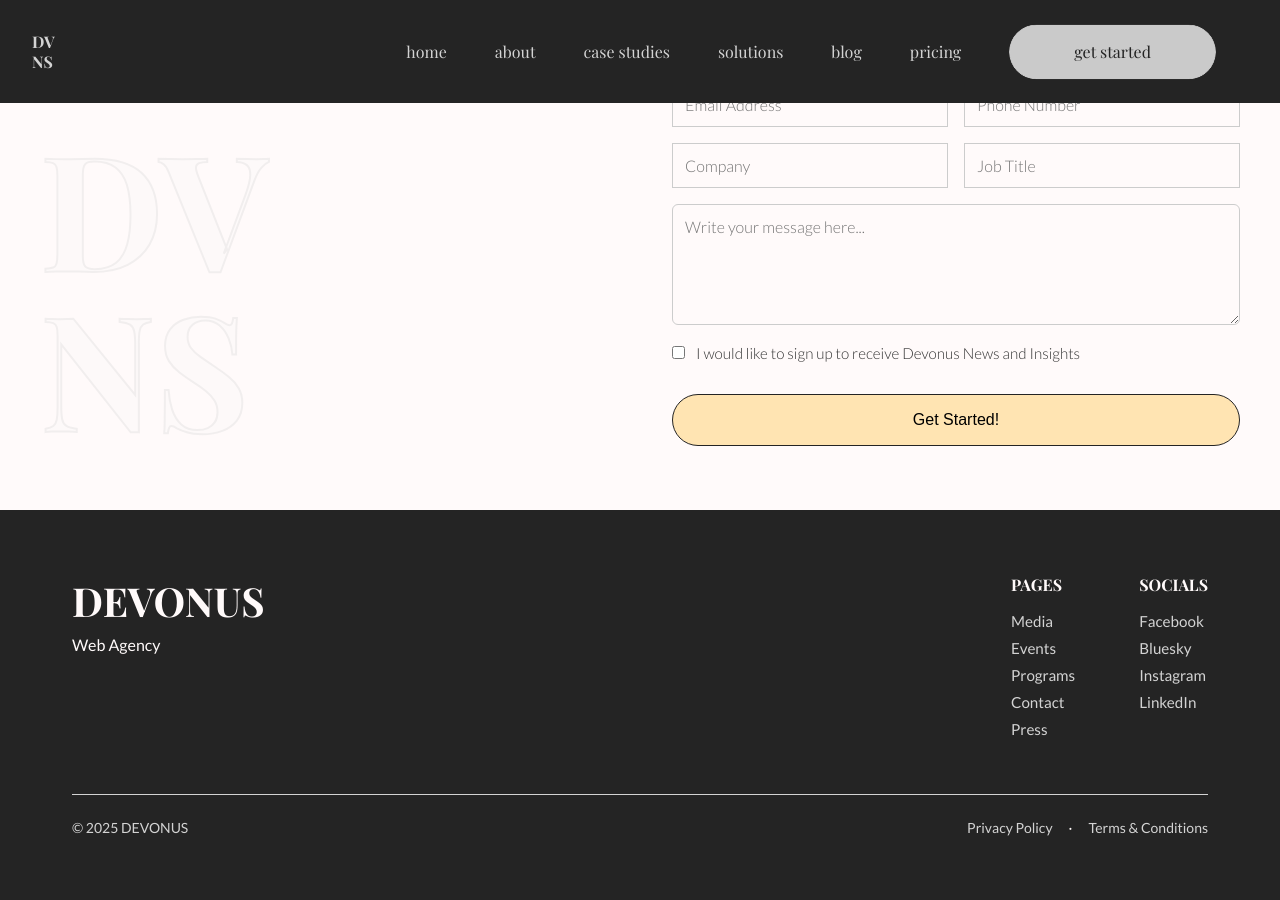
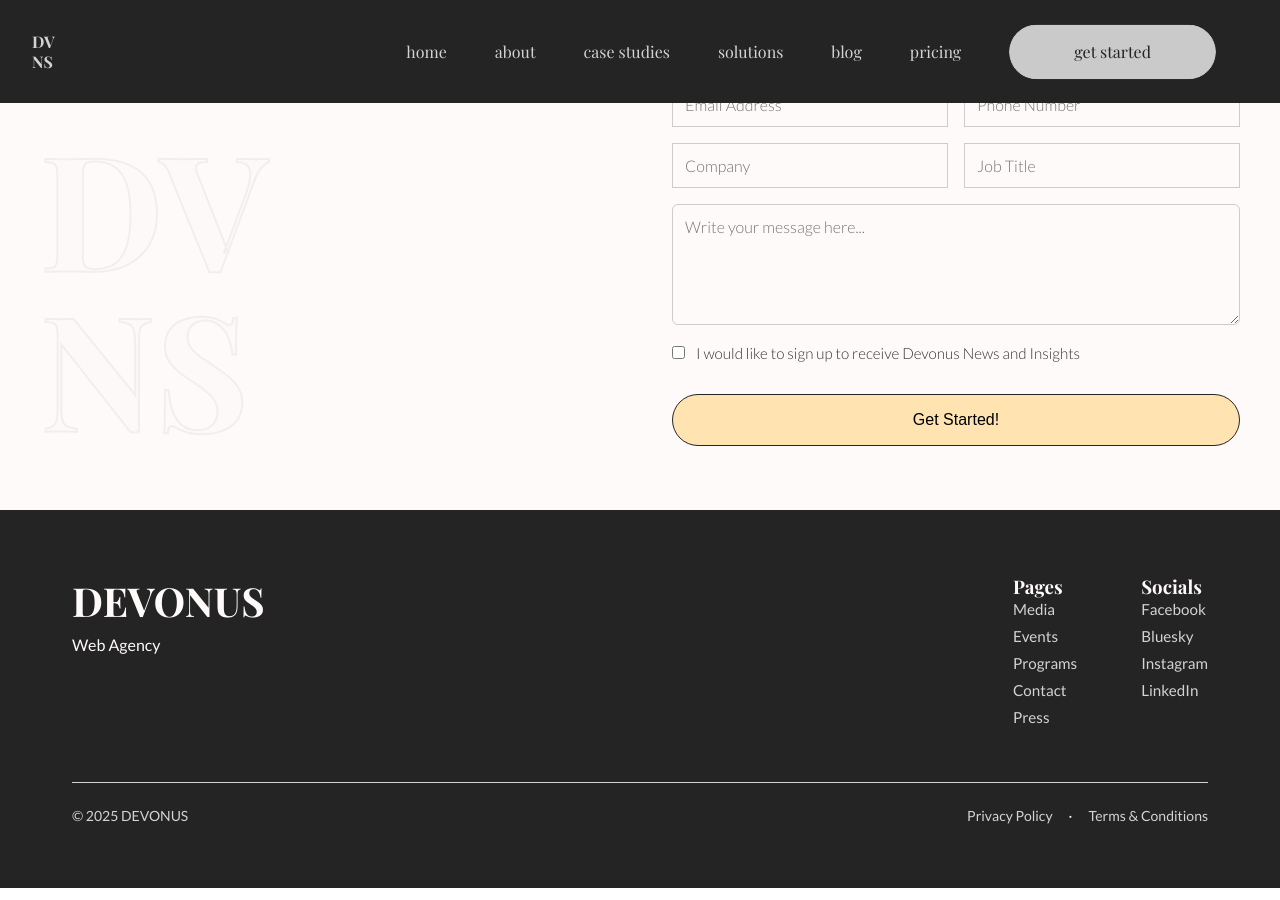
Before and after one commit to Devonus/devonus_web_agency_html, a Jekyll site: the page built from homepage.md, in a window 1280 px wide and 900 px high, scrolled down 4923 px. Built offline with Jekyll 4.4.1, drawn with Linux system fonts in a browser that asks for light colours.

Commit message:
changing the h4 to h3 for accessibility

```diff
--- a/_layouts/home.html
+++ b/_layouts/home.html
@@ -583,7 +583,7 @@
           </div>
           <div class="footer-links">
             <div class="footer-column">
-              <h4>Pages</h4>
+              <h3>Pages</h3>
               <ul>
                 <li><a href="#">Media</a></li>
                 <li><a href="#">Events</a></li>
@@ -593,7 +593,7 @@
               </ul>
             </div>
             <div class="footer-column">
-              <h4>Socials</h4>
+              <h3>Socials</h3>
               <ul>
                 <li><a href="#">Facebook</a></li>
                 <li><a href="#">Bluesky</a></li>
```
